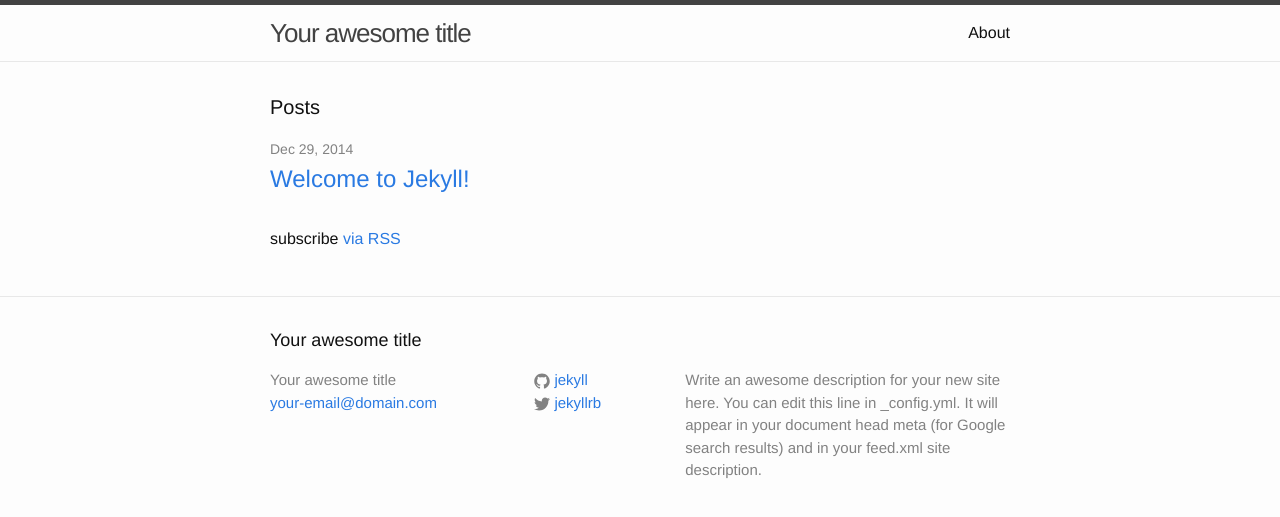
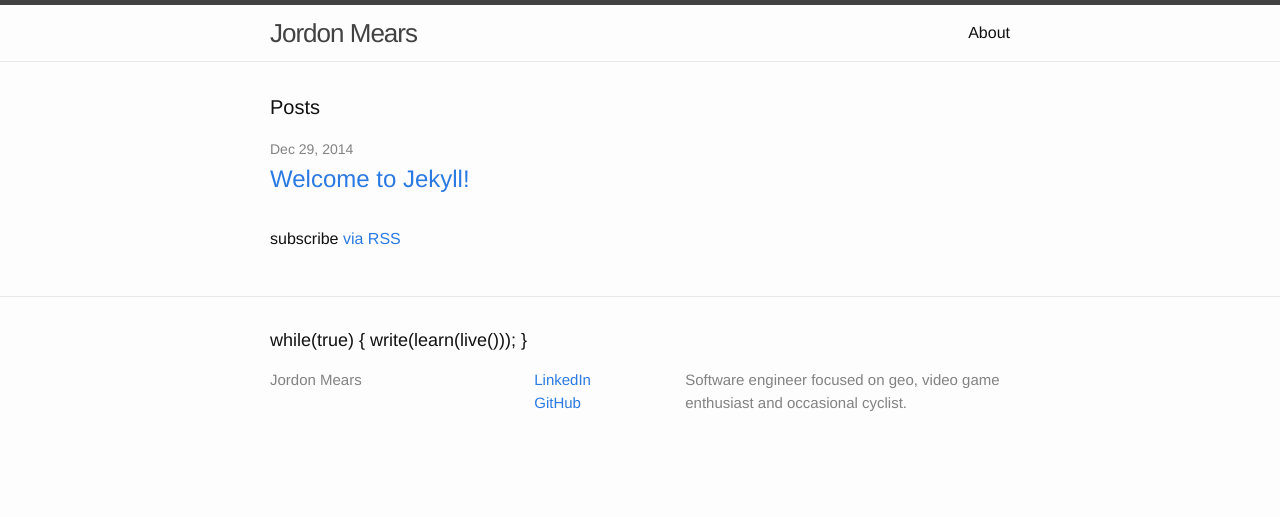
Before and after one commit to jordoncm/jordoncm.github.io, a Jekyll site: the page built from index.html, in a window 1280 px wide. Shown: the top 517 px of the page. Built offline with Jekyll 4.4.1, drawn with Linux system fonts in a browser that asks for light colours.

Commit message:
Cleaning up the site overview a bit.

```diff
--- a/_config.yml
+++ b/_config.yml
@@ -1,14 +1,13 @@
 # Site settings
-title: Your awesome title
-email: your-email@domain.com
-description: > # this means to ignore newlines until "baseurl:"
-  Write an awesome description for your new site here. You can edit this
-  line in _config.yml. It will appear in your document head meta (for
-  Google search results) and in your feed.xml site description.
+title: Jordon Mears
+tagline: while(true) { write(learn(live())); }
+description: >
+  Software engineer focused on geo, video game enthusiast and occasional
+  cyclist.
 baseurl: "" # the subpath of your site, e.g. /blog/
 url: "http://yourdomain.com" # the base hostname & protocol for your site
-twitter_username: jekyllrb
-github_username:  jekyll
+linkedin_username: jordoncm
+github_username: jordoncm
 
 # Build settings
 markdown: kramdown
--- a/_includes/footer.html
+++ b/_includes/footer.html
@@ -2,28 +2,29 @@
 
   <div class="wrapper">
 
-    <h2 class="footer-heading">{{ site.title }}</h2>
+    <h2 class="footer-heading">{{ site.tagline }}</h2>
 
     <div class="footer-col-wrapper">
       <div class="footer-col  footer-col-1">
         <ul class="contact-list">
           <li>{{ site.title }}</li>
-          <li><a href="mailto:{{ site.email }}">{{ site.email }}</a></li>
         </ul>
       </div>
 
       <div class="footer-col  footer-col-2">
         <ul class="social-media-list">
+          {% if site.linkedin_username %}
+          <li>
+            <a href="https://www.linkedin.com/in/{{ site.linkedin_username }}">
+              <span class="username">LinkedIn</span>
+            </a>
+          </li>
+          {% endif %}
+
           {% if site.github_username %}
           <li>
             <a href="https://github.com/{{ site.github_username }}">
-              <span class="icon  icon--github">
-                <svg viewBox="0 0 16 16">
-                  <path fill="#828282" d="M7.999,0.431c-4.285,0-7.76,3.474-7.76,7.761 c0,3.428,2.223,6.337,5.307,7.363c0.388,0.071,0.53-0.168,0.53-0.374c0-0.184-0.007-0.672-0.01-1.32 c-2.159,0.469-2.614-1.04-2.614-1.04c-0.353-0.896-0.862-1.135-0.862-1.135c-0.705-0.481,0.053-0.472,0.053-0.472 c0.779,0.055,1.189,0.8,1.189,0.8c0.692,1.186,1.816,0.843,2.258,0.645c0.071-0.502,0.271-0.843,0.493-1.037 C4.86,11.425,3.049,10.76,3.049,7.786c0-0.847,0.302-1.54,0.799-2.082C3.768,5.507,3.501,4.718,3.924,3.65 c0,0,0.652-0.209,2.134,0.796C6.677,4.273,7.34,4.187,8,4.184c0.659,0.003,1.323,0.089,1.943,0.261 c1.482-1.004,2.132-0.796,2.132-0.796c0.423,1.068,0.157,1.857,0.077,2.054c0.497,0.542,0.798,1.235,0.798,2.082 c0,2.981-1.814,3.637-3.543,3.829c0.279,0.24,0.527,0.713,0.527,1.437c0,1.037-0.01,1.874-0.01,2.129 c0,0.208,0.14,0.449,0.534,0.373c3.081-1.028,5.302-3.935,5.302-7.362C15.76,3.906,12.285,0.431,7.999,0.431z"/>
-                </svg>
-              </span>
-
-              <span class="username">{{ site.github_username }}</span>
+              <span class="username">GitHub</span>
             </a>
           </li>
           {% endif %}
```
